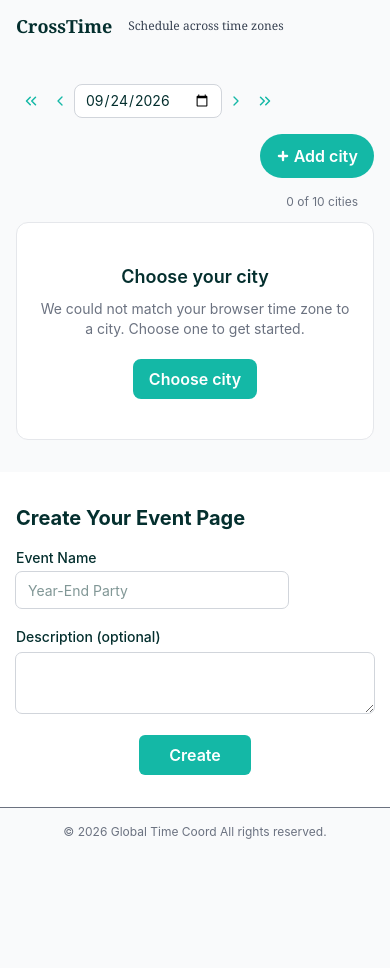
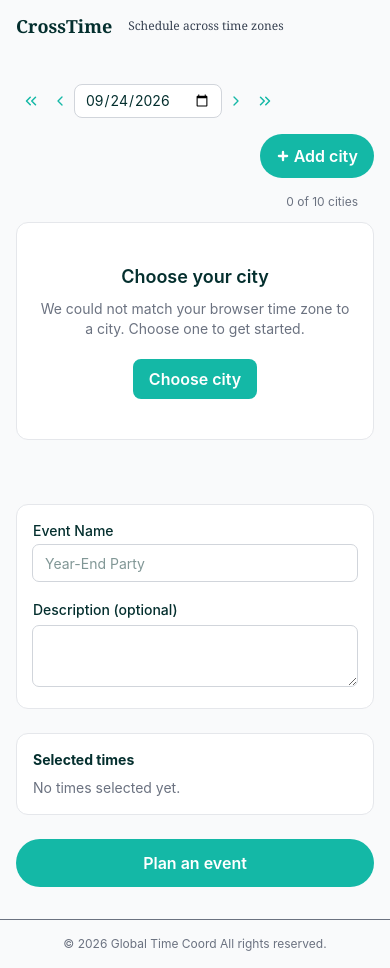
Before and after one commit to masuyama13/scheduling-polls, a React (Vite) app in the folder frontend/: page / in a window 390 px wide. Before the commit the page ends 856 px from the top, so only its background shows below. Built offline with nearby package versions, Linux system fonts and the light colour scheme.

Commit message:
Group event details and selected times in a responsive form
Bring event details and selected time candidates into one consistent planning form, keep the empty candidate state visible, and make the primary action easier to use on small screens.

```diff
--- a/frontend/src/components/EventCreateForm.tsx
+++ b/frontend/src/components/EventCreateForm.tsx
@@ -2,6 +2,7 @@ import type { SubmitEvent } from 'react'
 import { useState } from 'react'
 import axios from 'axios'
 import {useNavigate} from 'react-router'
+import SelectedTimes from './SelectedTimes'
 
 type FormErrors = {
   name?: string
@@ -16,9 +17,10 @@ type CreateEventResponse = {
 type EventCreateFormProps = {
   candidateInstants: Date[]
   timeZone?: string
+  onCandidateRemove: (instant: Date) => void
 }
 
-export default function EventCreateForm({ candidateInstants, timeZone }: EventCreateFormProps) {
+export default function EventCreateForm({ candidateInstants, timeZone, onCandidateRemove }: EventCreateFormProps) {
   const navigate = useNavigate()
   const currentTimeZone = timeZone ?? Intl.DateTimeFormat().resolvedOptions().timeZone
 
@@ -73,11 +75,11 @@ export default function EventCreateForm({ candidateInstants, timeZone }: EventCr
 
   return (
     <div className="event-create-form">
-      <h2 className="text-xl font-bold mb-4">Create Your Event Page</h2>
       <form
         onSubmit={handleSubmit}
-        className="space-y-4"
+      className="grid gap-6 md:grid-cols-2 md:gap-x-10"
       >
+        <div className="self-start space-y-4 rounded-xl border border-border-subtle bg-surface-panel p-4">
           <div>
             <div className="flex items-center gap-4">
               <label htmlFor="event-name" className="block text-sm font-medium text-content-primary">
@@ -99,13 +101,13 @@ export default function EventCreateForm({ candidateInstants, timeZone }: EventCr
                 setName(e.target.value)
                 setErrors(prev => ({...prev, name: undefined, submit: undefined}))
               }}
-            className="mt-1 px-3 py-1.5 rounded-md border-default outline-1 outline-border-default placeholder:text-sm focus:outline-2 focus:outline-brand-primary"
+              className="mt-1 w-full px-3 py-1.5 rounded-md border-default outline-1 outline-border-default placeholder:text-sm focus:outline-2 focus:outline-brand-primary"
             />
           </div>
+          <div>
             <label htmlFor="description" className="text-sm/6 font-medium text-content-primary">
               Description (optional)
             </label>
-        <div>
             <textarea
               id="description"
               name="description"
@@ -114,18 +116,25 @@ export default function EventCreateForm({ candidateInstants, timeZone }: EventCr
               className="w-full mt-1 rounded-md px-3 py-1.5 text-base outline-1 outline-border-default focus:outline-2 focus:outline-brand-primary sm:text-sm/6"
             />
           </div>
+        </div>
+        <SelectedTimes
+          candidates={candidateInstants}
+          timeZone={currentTimeZone}
+          onRemove={instant => onCandidateRemove(instant)}
+          className="h-fit"
+        />
         {errors.submit && (
-          <p className="text-xs text-status-danger">
+          <p className="text-xs text-status-danger md:col-span-2">
             {errors.submit}
           </p>
         )}
-        <div className="flex justify-center">
+        <div className="flex justify-center md:col-span-2">
           <button
             type="submit"
             disabled={isSubmitting}
-            className="min-w-28 px-4 py-2 transition bg-brand-primary text-white font-semibold rounded-md hover:bg-brand-primary-hover focus:outline-none focus:ring-2 focus:ring-offset-2 focus:ring-brand-primary"
+            className="w-full min-w-28 rounded-full bg-brand-primary px-8 py-3 font-semibold text-white transition hover:bg-brand-primary-hover focus:outline-none focus:ring-1 focus:ring-offset-1 focus:ring-brand-primary md:w-auto"
           >
-            {isSubmitting ? 'Creating...' : 'Create'}
+            {isSubmitting ? 'Planning...' : 'Plan an event'}
           </button>
         </div>
       </form>
--- a/frontend/src/components/SelectedTimes.tsx
+++ b/frontend/src/components/SelectedTimes.tsx
@@ -8,21 +8,22 @@ type SelectedTimesProps = {
   candidates: Date[]
   timeZone: string
   onRemove: (instant: Date) => void
+  className?: string
 }
 
-export default function SelectedTimes({ candidates, timeZone, onRemove }: SelectedTimesProps) {
-  if (candidates.length === 0) return null
-
+export default function SelectedTimes({ candidates, timeZone, onRemove, className }: SelectedTimesProps) {
   return (
-    <section className="mx-auto mt-6 max-w-4xl px-4" aria-label="Selected time candidates">
-      <div className="rounded-xl border border-border-subtle bg-surface-panel p-4">
-        <div className="flex items-center justify-between gap-3">
-          <h2 className="text-sm font-bold text-content-primary">Selected times</h2>
-          <span className="text-xs text-content-muted">{candidates.length} of {MAX_TIME_CANDIDATES} times selected</span>
-        </div>
-        <div className="mt-2 grid gap-2">
-          {candidates.map((instant, index) => (
-            <div key={instant.toISOString()} className="flex items-center justify-start gap-3 border-b border-border-subtle py-2 last:border-b-0">
+    <section className={`rounded-xl border border-border-subtle bg-surface-panel p-4 ${className ?? ''}`} aria-label="Selected time candidates">
+      <div className="flex items-center justify-between gap-3">
+        <h2 className="text-sm font-bold text-content-primary">Selected times</h2>
+        {candidates.length === MAX_TIME_CANDIDATES && (
+          <span className="text-xs text-status-danger">{candidates.length}/{MAX_TIME_CANDIDATES} times selected</span>
+        )}
+      </div>
+      <div className="mt-2 grid gap-2">
+        {candidates.length > 0 ? candidates.map((instant, index) => (
+          <div key={instant.toISOString()}
+               className="flex items-center justify-start gap-2 border-b border-border-subtle py-2 last:border-b-0">
               <span className="w-44 shrink-0 whitespace-nowrap text-sm text-content-secondary">{formatLocalTimePreview(instant, timeZone)}</span>
               <button
                 type="button"
@@ -33,8 +34,9 @@ export default function SelectedTimes({ candidates, timeZone, onRemove }: Select
                 <CircleX size={14} aria-hidden="true" />
               </button>
             </div>
-          ))}
-        </div>
+          )) : (
+            <p className="text-sm text-content-muted">No times selected yet.</p>
+          )}
       </div>
     </section>
   )
--- a/frontend/src/pages/HomePage.tsx
+++ b/frontend/src/pages/HomePage.tsx
@@ -1,6 +1,5 @@
 import { useState } from 'react'
 import EventCreateForm from '../components/EventCreateForm'
-import SelectedTimes from '../components/SelectedTimes'
 import WorldClock from '../components/WorldClock'
 
 export default function HomePage() {
@@ -14,16 +13,12 @@ export default function HomePage() {
         onCandidatesChange={setCandidateInstants}
         onPrimaryTimeZoneChange={setPrimaryTimeZone}
       />
-      <SelectedTimes
-        candidates={candidateInstants}
-        timeZone={primaryTimeZone}
-        onRemove={instant => setCandidateInstants(current => current.filter(candidate => candidate.getTime() !== instant.getTime()))}
-      />
-      <section className="bg-surface-panel">
-        <div className="mx-auto max-w-3xl px-4 py-8">
+      <section>
+        <div className="mx-auto max-w-4xl px-4 py-8">
           <EventCreateForm
             candidateInstants={candidateInstants}
             timeZone={primaryTimeZone || undefined}
+            onCandidateRemove={instant => setCandidateInstants(current => current.filter(candidate => candidate.getTime() !== instant.getTime()))}
           />
         </div>
       </section>
```
Also changed, not shown: 2 other files (tests, documents, lock files or other folders). Lines whose indentation alone changed are shown as unchanged.
